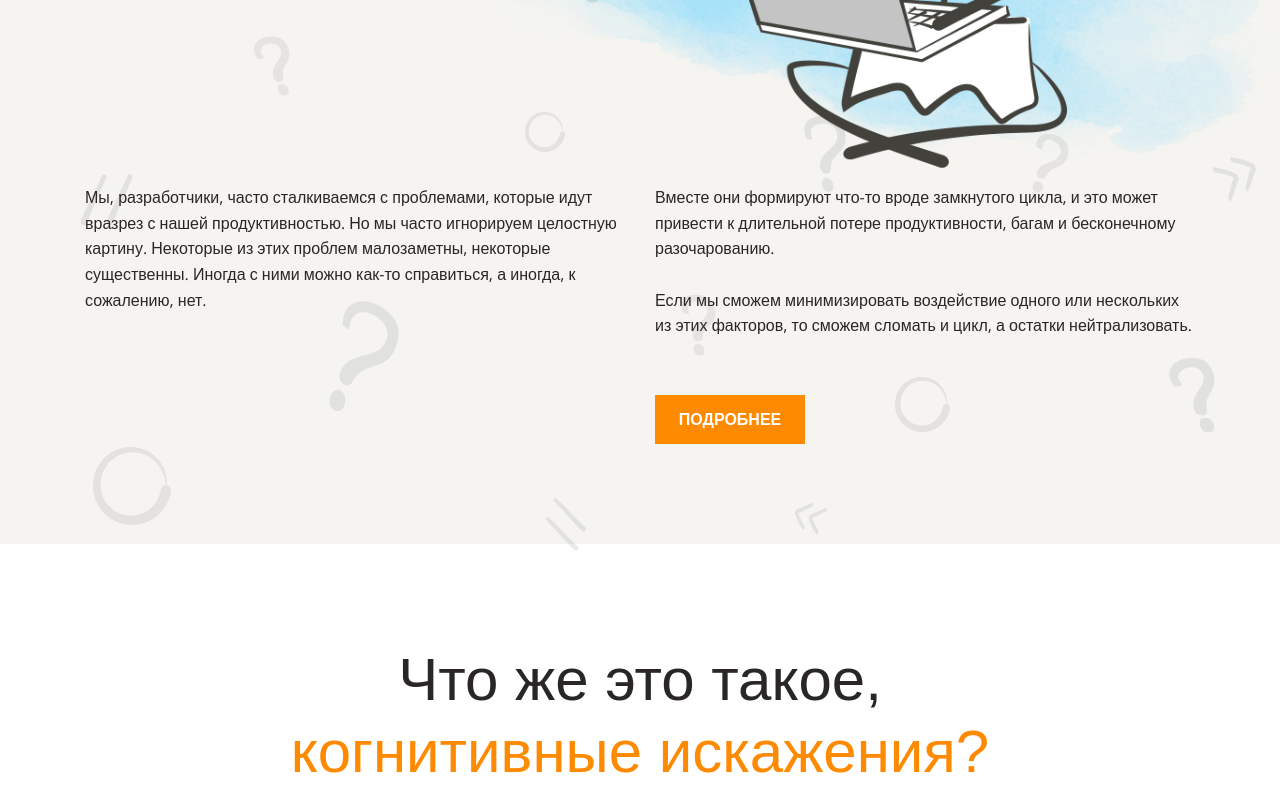
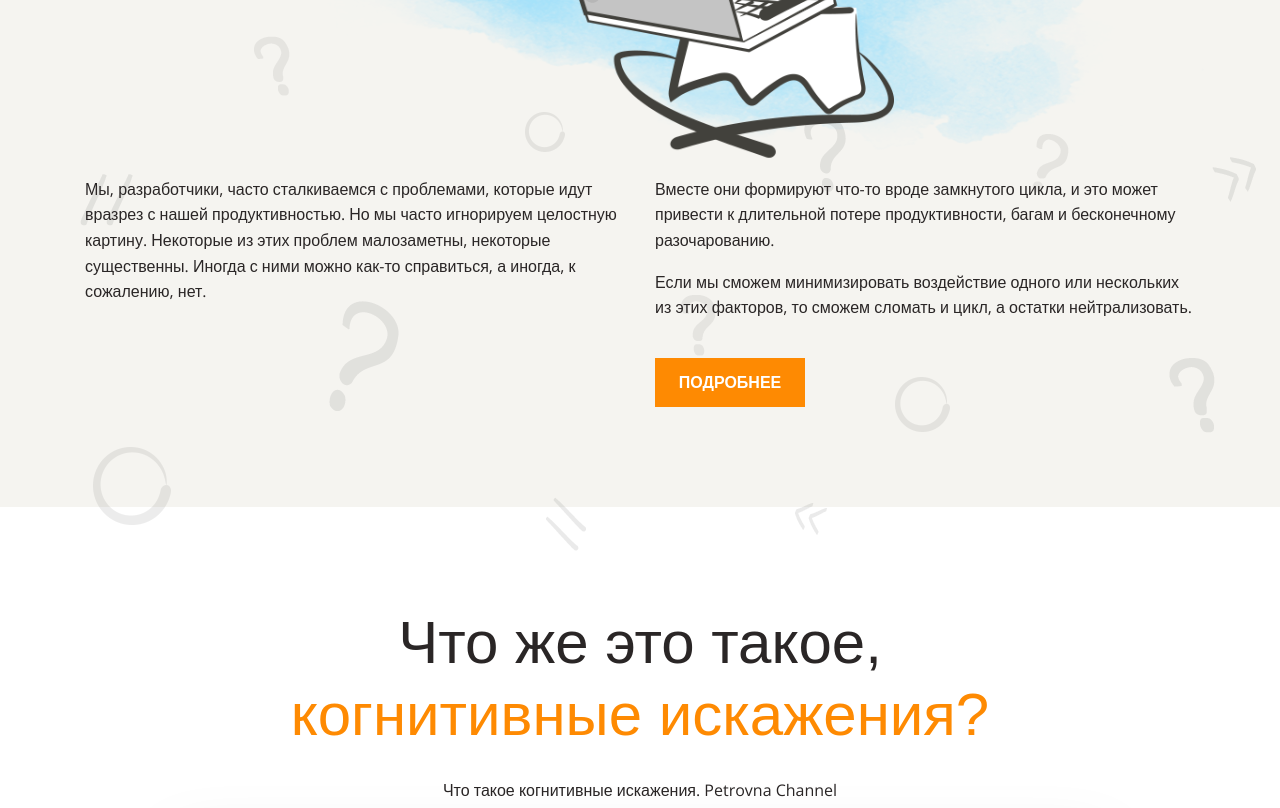
Before and after one commit to AlexKuryanov/layout-designer-project-lvl1, a plain HTML site: page src/index.html in a window 1280 px wide. Shown: the part 372-1180 px from the top of the page. Drawn offline with nearby package versions, Linux system fonts and the light colour scheme; a web font is replaced by a local one.

Commit message:
Fix: fix header-section

```diff
--- a/src/css/style.css
+++ b/src/css/style.css
@@ -22,7 +22,7 @@ body {
   margin: 0;
   font-family: "Open Sans", sans-serif;
   font-size: 16px;
-  line-height: 1.6em;
+  line-height: 1.6;
   color: var(--dark);
 }
 
@@ -35,7 +35,7 @@ body {
   margin: 0;
   font-family: Neucha, sans-serif;
   font-weight: 400;
-  line-height: 1.2em;
+  line-height: 1;
 }
 
 h1 {
@@ -61,7 +61,7 @@ h3 {
   background-image: url(../img/main.png);
   background-repeat: no-repeat;
   background-size: auto 525px;
-  background-position: right -207px top 55px;
+  background-position: right -34px top 45px;
 }
 
 .header::after,
@@ -79,11 +79,12 @@ h3 {
 
 .page-title {
   margin: 0;
-  margin-bottom: 182px;
+  margin-bottom: 188px;
 }
 
 .main-color {
   color: var(--main);
+  line-height: 1.2;
 }
 
 .align-center {
@@ -95,7 +96,7 @@ h3 {
   flex-wrap: wrap;
   justify-content: center;
   column-gap: 30px;
-  row-gap: 40px;
+  row-gap: 21px;
 }
 
 .header-text {
--- a/src/index.html
+++ b/src/index.html
@@ -23,13 +23,16 @@
           игнорируем целостную картину. Некоторые из этих проблем малозаметны, некоторые существенны. Иногда с ними
           можно
           как-то справиться, а иногда, к сожалению, нет.</p>
-        <p class="header-text">Вместе они формируют что-то вроде замкнутого цикла, и это может привести к длительной
-          потере продуктивности,
-          багам и бесконечному разочарованию. <br>
-          <br>
-          Если мы сможем минимизировать воздействие одного или нескольких из этих факторов, то сможем сломать и цикл, а
-          остатки нейтрализовать.
-        </p>
+        <div class="header-text">
+          <p>Вместе они формируют что-то вроде замкнутого цикла, и это может привести к длительной
+            потере продуктивности,
+            багам и бесконечному разочарованию. </p>
+          <p>
+            Если мы сможем минимизировать воздействие одного или нескольких из этих факторов, то сможем сломать и цикл,
+            а
+            остатки нейтрализовать.
+          </p>
+        </div>
         <a class="link link-btn" href="#navigation">подробнее</a>
       </div>
     </div>
```
